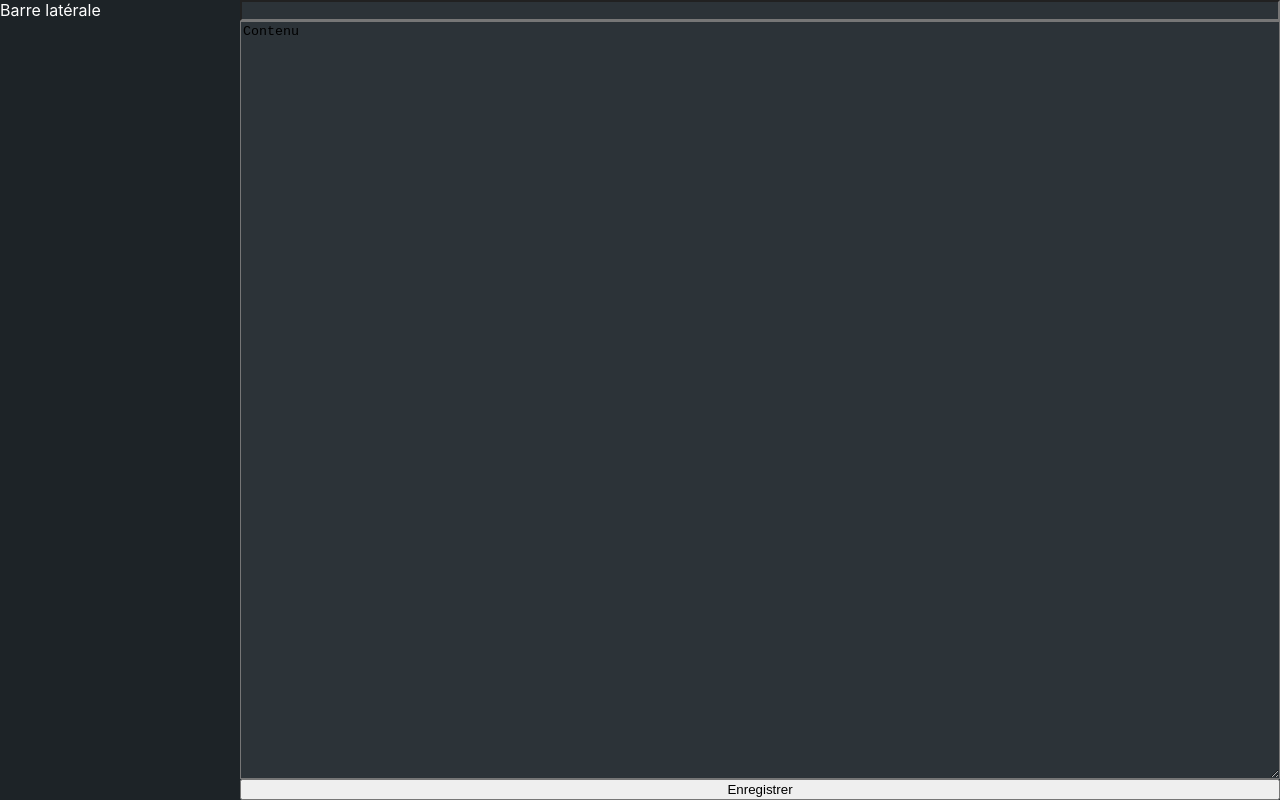
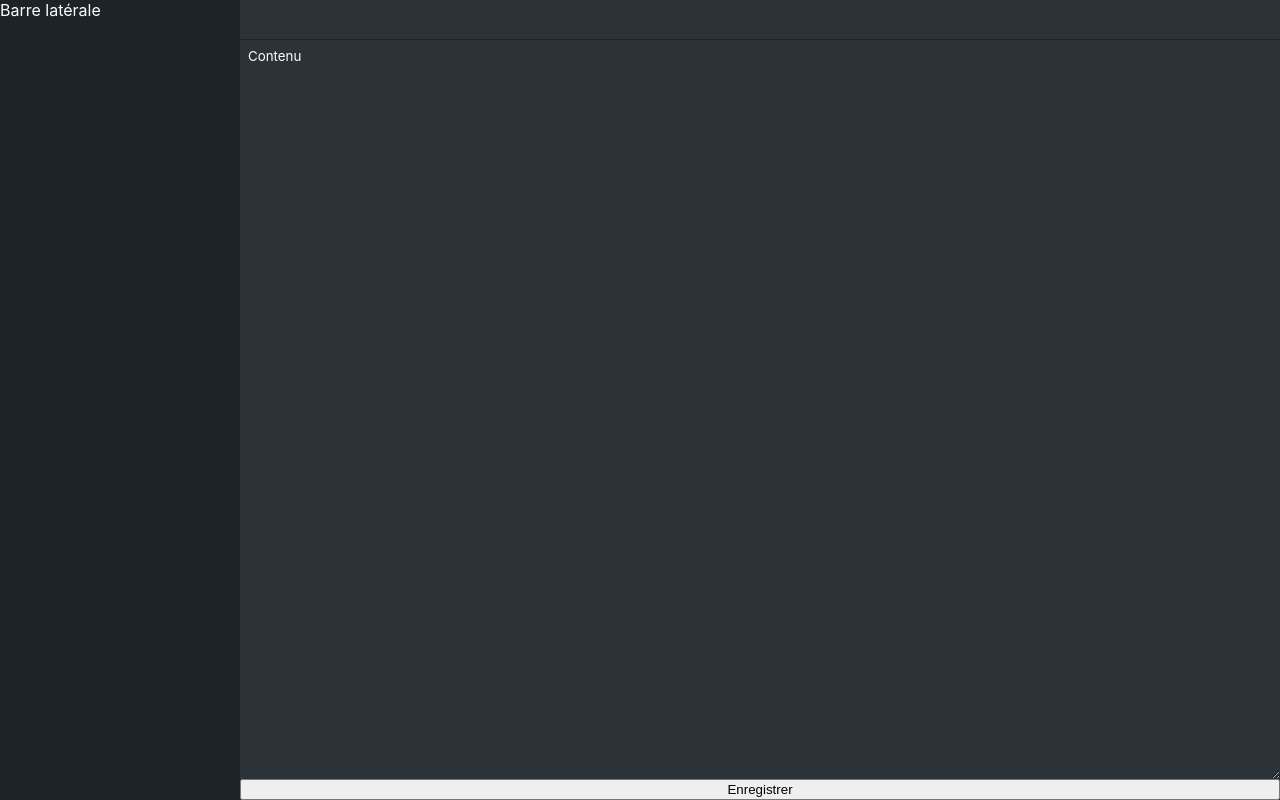
Before and after one commit to robin9thomas/React-notes, a React (Create React App) app in the folder web-app/: page / in a window 1280 px wide. Built offline with nearby package versions, Linux system fonts and the light colour scheme.

Commit message:
Factor style constants, use theme for colors

```diff
--- a/web-app/src/App.styled.js
+++ b/web-app/src/App.styled.js
@@ -1,15 +1,17 @@
 import styled from "styled-components";
+
+const SIDE_WIDTH = 240;
 
 export const Side = styled.aside`
   position: fixed;
-  width: 240px;
+  width: ${SIDE_WIDTH}px;
   top: 0;
   left: 0;
   bottom: 0;
-  background-color: #1d2327;
+  background-color: ${({ theme }) => theme.asideBackgroundColor};
 `;
 
 export const Main = styled.main`
   height: 100vh;
-  margin-inline-start: 240px;
+  margin-inline-start: ${SIDE_WIDTH}px;
 `;
--- a/web-app/src/GlobalStyle.js
+++ b/web-app/src/GlobalStyle.js
@@ -7,8 +7,8 @@ export const GlobalStyle = createGlobalStyle`
 
   body {
     margin: 0;
-    color: white;
-    background-color: #2c3338;
+    color: ${({ theme }) => theme.mainTextColor};
+    background-color: ${({ theme }) => theme.mainBackgroundColor};
     font-family: -apple-system, BlinkMacSystemFont, 'Segoe UI', 'Roboto', 'Oxygen',
       'Ubuntu', 'Cantarell', 'Fira Sans', 'Droid Sans', 'Helvetica Neue',
       sans-serif;
@@ -16,3 +16,15 @@ export const GlobalStyle = createGlobalStyle`
     -moz-osx-font-smoothing: grayscale;
   }
 `;
+
+export const darkTheme = {
+  mainBackgroundColor: "#2c3338",
+  asideBackgroundColor: "#1d2327",
+  mainTextColor: "white",
+};
+
+export const lightTheme = {
+  mainBackgroundColor: "#d3ccc7",
+  asideBackgroundColor: "#e2dcd8",
+  mainTextColor: "black",
+};
--- a/web-app/src/Note/Note.styled.js
+++ b/web-app/src/Note/Note.styled.js
@@ -1,4 +1,6 @@
 import styled from "styled-components";
+
+const INPUT_PADDING = 8;
 
 export const Form = styled.form`
   height: 100%;
@@ -8,10 +10,20 @@ export const Form = styled.form`
 `;
 
 export const Title = styled.input`
+  height: 40px;
+  border: none;
+  border-bottom: 1px solid ${({ theme }) => theme.asideBackgroundColor};
+  padding: ${INPUT_PADDING}px;
+  font-size: 20px;
+  color: inherit;
   background: transparent;
 `;
 
 export const Content = styled.textarea`
+  padding: ${INPUT_PADDING}px;
   flex: 1;
+  border: none;
+  font-family: inherit;
+  color: inherit;
   background: transparent;
 `;
```
Also changed, not shown: web-app/src/App.js (+4 -3 lines).
